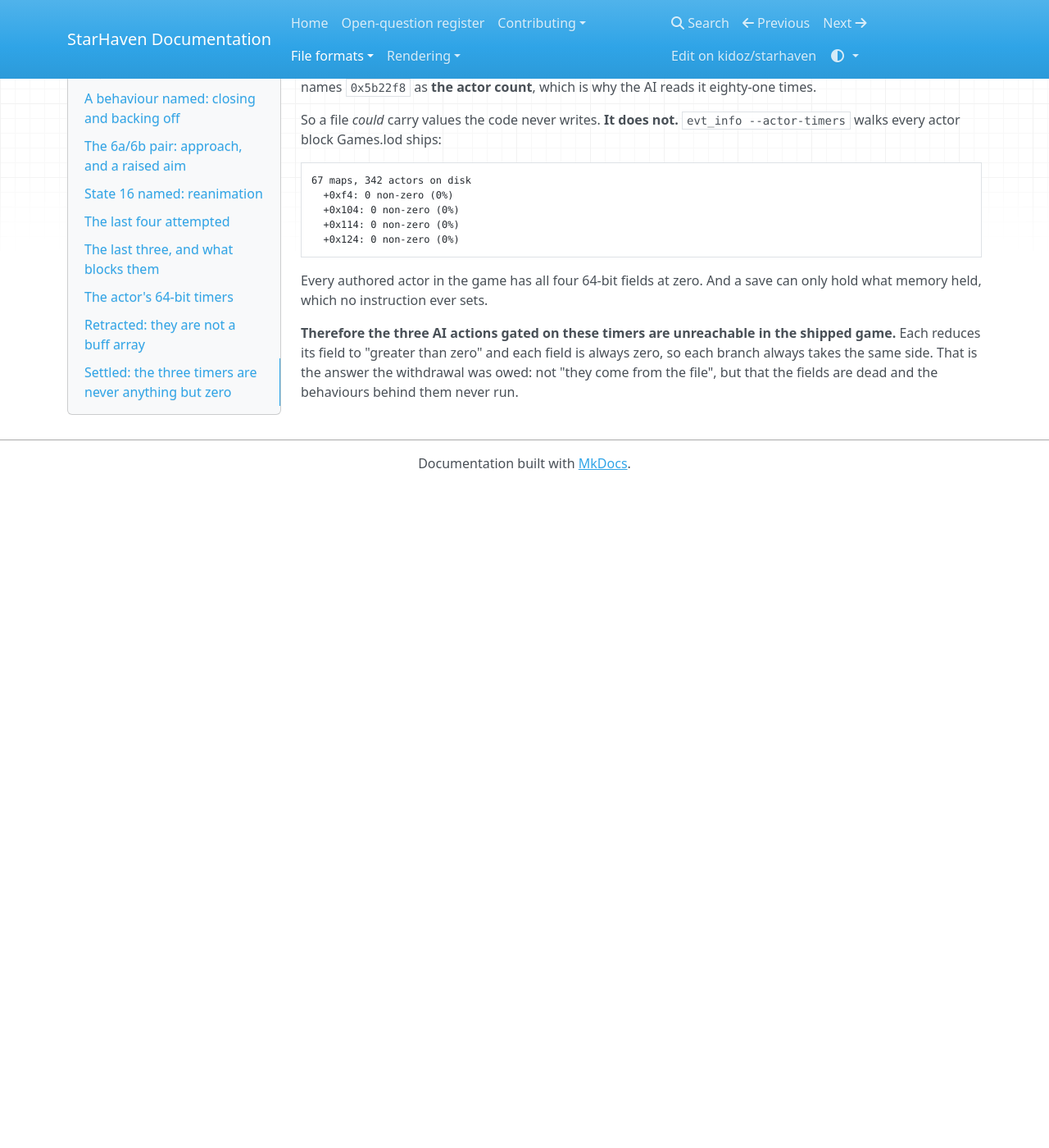
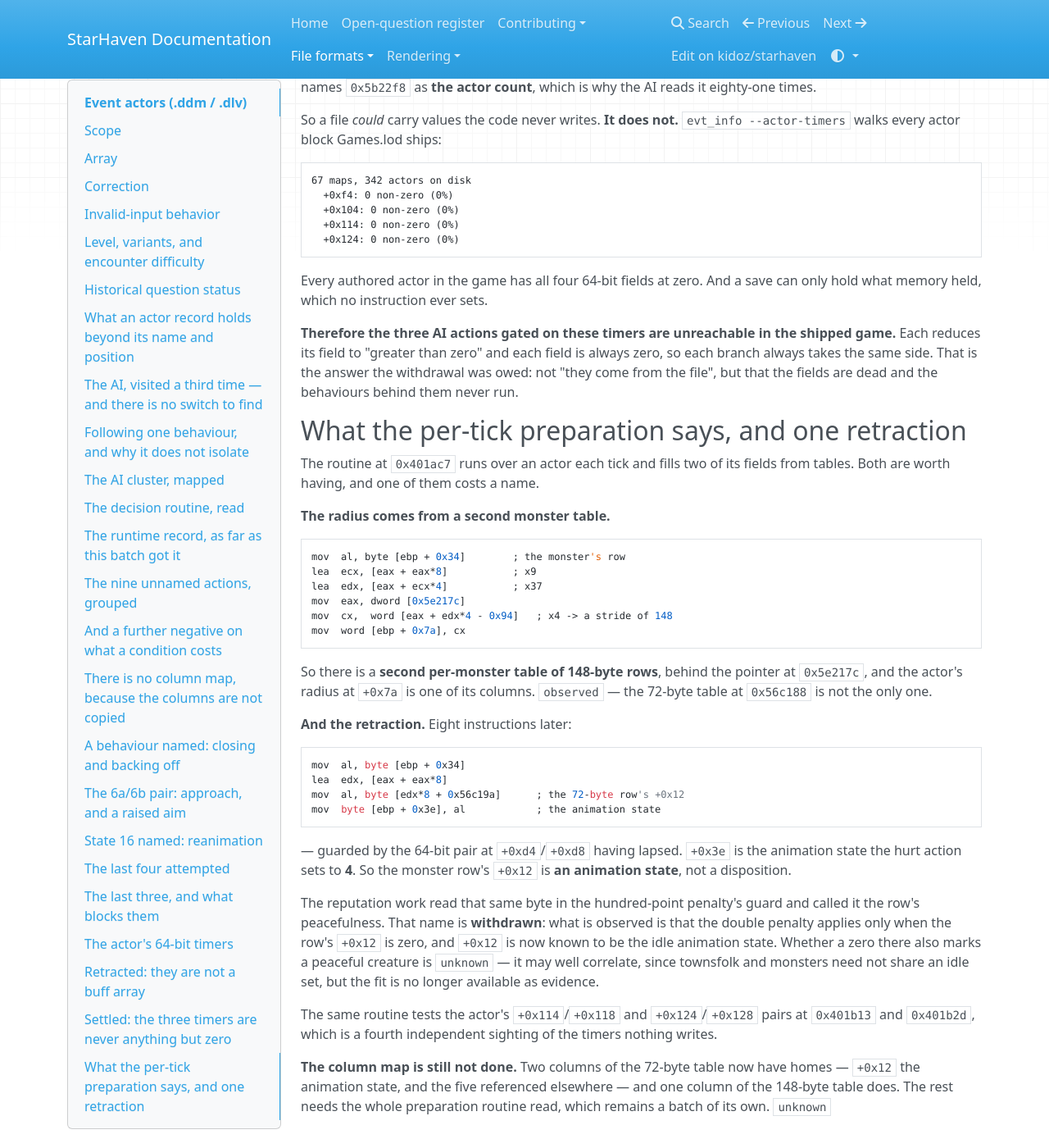
Before and after one commit to kidoz/starhaven, an MkDocs documentation site: the page built from docs/formats/event-actors.md, in a window 1280 px wide and 1400 px high, scrolled down 12372 px. Shown: the whole window at 82% size. Built offline with MkDocs 1.6.1, drawn with Linux system fonts in a browser that asks for light colours; nearby versions of some CDN libraries; before the commit the page ends 12965 px from its top, so only the background shows below that.

Commit message:
Find the second monster table and withdraw the peacefulness name

````diff
--- a/docs/formats/event-actors.md
+++ b/docs/formats/event-actors.md
@@ -642,3 +642,53 @@ shipped game.** Each reduces its field to "greater than zero" and each field is
 always zero, so each branch always takes the same side. That is the answer the
 withdrawal was owed: not "they come from the file", but that the fields are
 dead and the behaviours behind them never run.
+
+## What the per-tick preparation says, and one retraction
+
+The routine at `0x401ac7` runs over an actor each tick and fills two of its
+fields from tables. Both are worth having, and one of them costs a name.
+
+**The radius comes from a second monster table.**
+
+```
+mov  al, byte [ebp + 0x34]        ; the monster's row
+lea  ecx, [eax + eax*8]           ; x9
+lea  edx, [eax + ecx*4]           ; x37
+mov  eax, dword [0x5e217c]
+mov  cx,  word [eax + edx*4 - 0x94]   ; x4 -> a stride of 148
+mov  word [ebp + 0x7a], cx
+```
+
+So there is a **second per-monster table of 148-byte rows**, behind the
+pointer at `0x5e217c`, and the actor's radius at `+0x7a` is one of its
+columns. `observed` — the 72-byte table at `0x56c188` is not the only one.
+
+**And the retraction.** Eight instructions later:
+
+```
+mov  al, byte [ebp + 0x34]
+lea  edx, [eax + eax*8]
+mov  al, byte [edx*8 + 0x56c19a]      ; the 72-byte row's +0x12
+mov  byte [ebp + 0x3e], al            ; the animation state
+```
+
+— guarded by the 64-bit pair at `+0xd4`/`+0xd8` having lapsed. `+0x3e` is the
+animation state the hurt action sets to **4**. So the monster row's `+0x12` is
+**an animation state**, not a disposition.
+
+The reputation work read that same byte in the hundred-point penalty's guard
+and called it the row's peacefulness. That name is **withdrawn**: what is
+observed is that the double penalty applies only when the row's `+0x12` is
+zero, and `+0x12` is now known to be the idle animation state. Whether a
+zero there also marks a peaceful creature is `unknown` — it may well
+correlate, since townsfolk and monsters need not share an idle set, but the
+fit is no longer available as evidence.
+
+The same routine tests the actor's `+0x114`/`+0x118` and `+0x124`/`+0x128`
+pairs at `0x401b13` and `0x401b2d`, which is a fourth independent sighting of
+the timers nothing writes.
+
+**The column map is still not done.** Two columns of the 72-byte table now
+have homes — `+0x12` the animation state, and the five referenced elsewhere —
+and one column of the 148-byte table does. The rest needs the whole
+preparation routine read, which remains a batch of its own. `unknown`
````
Also changed, not shown: README.md (+11 -0 lines), 1 other file.
